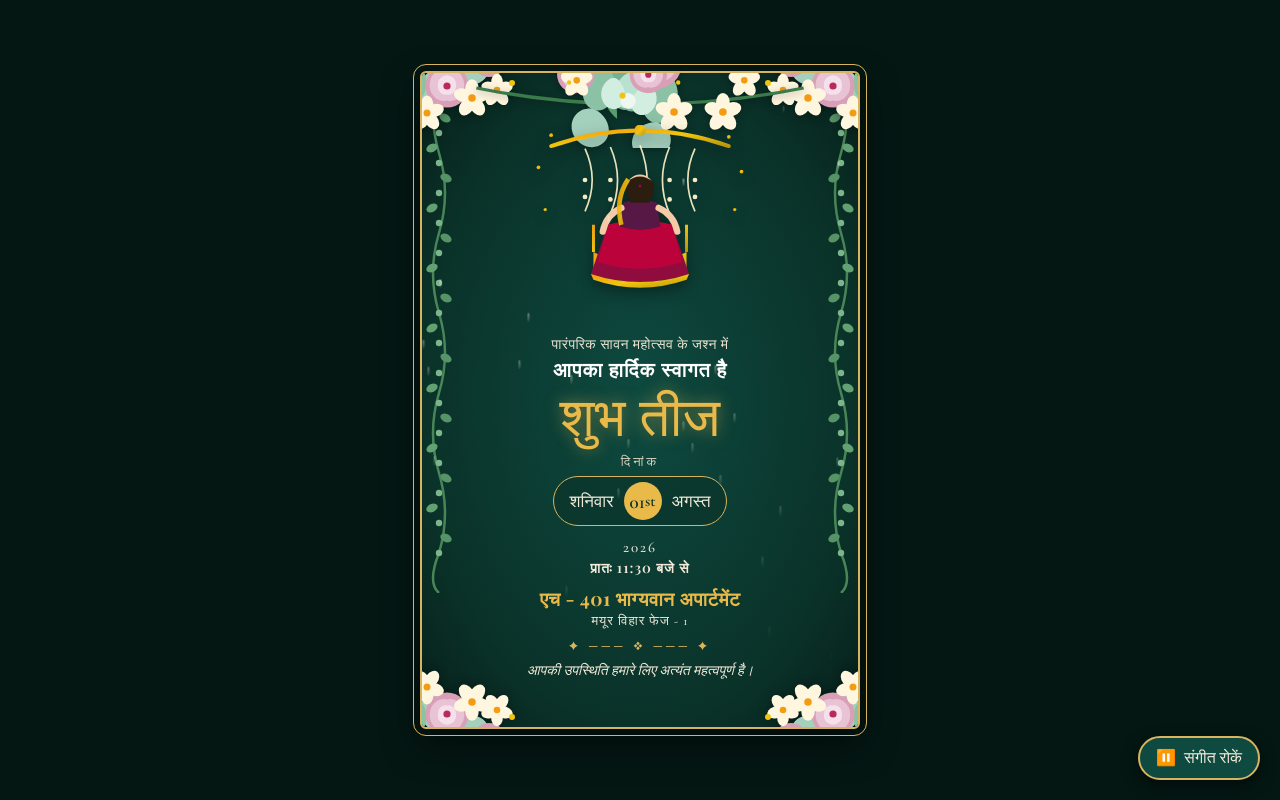
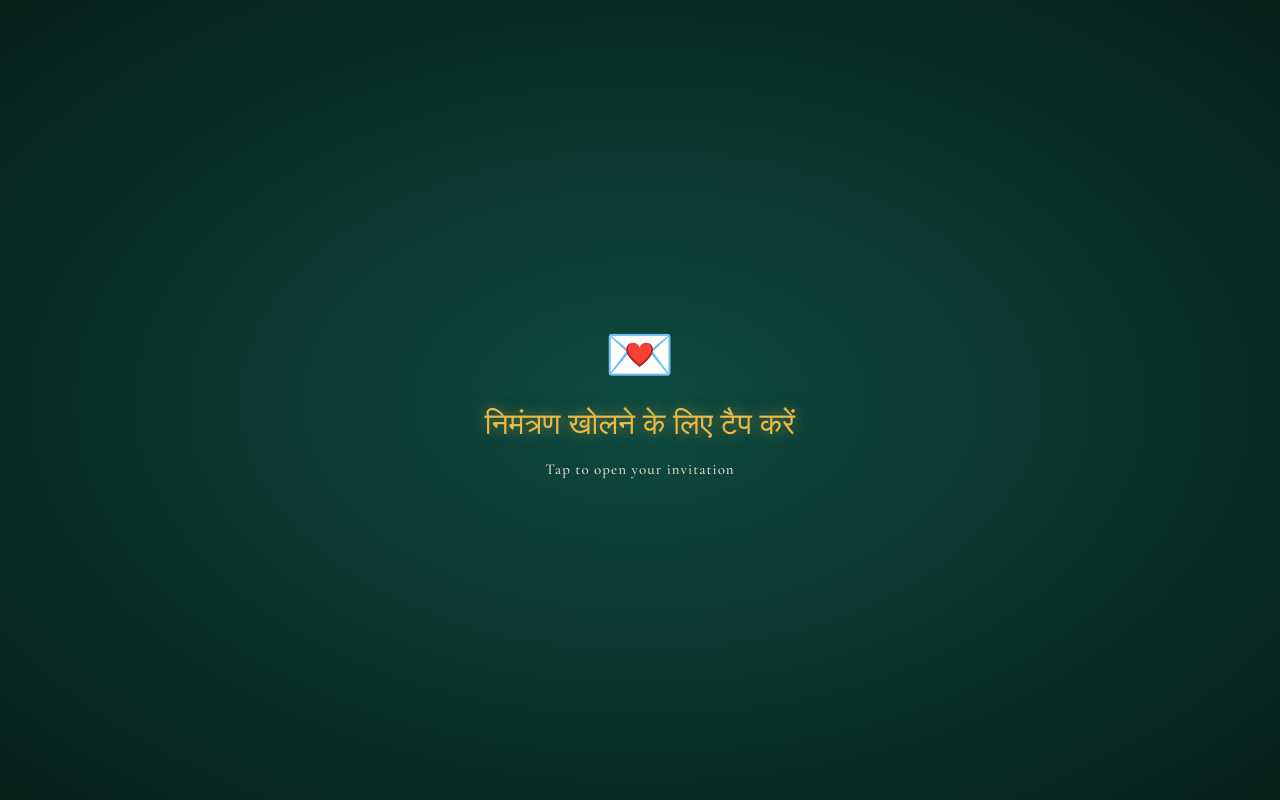
Before and after one commit to KANAV0GUPTA/invitation, a plain HTML site: page index.html in a window 1280 px wide. Drawn offline with nearby package versions, Linux system fonts and the light colour scheme; a web font is replaced by a local one.

Commit message:
Refactor HTML and CSS for invitation page

```diff
--- a/index.html
+++ b/index.html
@@ -1,3 +1,5 @@
+<!DOCTYPE html>
+<html lang="hi">
 <head>
 <meta charset="UTF-8">
 <meta name="viewport" content="width=device-width, initial-scale=1.0">
@@ -35,7 +37,6 @@
     box-shadow: 0 15px 35px rgba(0,0,0,0.5);
   }
 
-  /* Rain / Droplet Animation Container */
   .rain-container {
     position: absolute;
     top: 0;
@@ -58,37 +59,16 @@
   }
 
   @keyframes fall {
-    0% {
-      transform: translateY(-20px) scale(0.6);
-      opacity: 0;
-    }
-    20% {
-      opacity: 0.7;
-    }
-    100% {
-      transform: translateY(600px) scale(1);
-      opacity: 0;
-    }
+    0% { transform: translateY(-20px) scale(0.6); opacity: 0; }
+    20% { opacity: 0.7; }
+    100% { transform: translateY(600px) scale(1); opacity: 0; }
   }
 
-  .vine-side {
-    position: absolute;
-    top: 0;
-    bottom: 0;
-    width: 30px;
-    z-index: 1;
-    opacity: 0.9;
-  }
+  .vine-side { position: absolute; top: 0; bottom: 0; width: 30px; z-index: 1; opacity: 0.9; }
   .vine-left { left: 2px; }
   .vine-right { right: 2px; transform: scaleX(-1); }
 
-  .flower-corner {
-    position: absolute;
-    width: 210px;
-    height: 210px;
-    pointer-events: none;
-    z-index: 2;
-  }
+  .flower-corner { position: absolute; width: 210px; height: 210px; pointer-events: none; z-index: 2; }
   .flower-corner svg { width: 100%; height: 100%; filter: drop-shadow(0 2px 4px rgba(0,0,0,0.3)); }
   .top-left { top: -45px; left: -45px; }
   .top-right { top: -45px; right: -45px; transform: scaleX(-1); }
@@ -97,32 +77,10 @@
 
   .content { position: relative; z-index: 3; }
 
-  /* Top Border matching exact corner pattern/colors */
   .top-edge-floral {
-    position: absolute;
-    top: -45px;
-    left: 0;
-    right: 0;
-    height: 120px;
-    pointer-events: none;
-    z-index: 2;
+    position: absolute; top: -45px; left: 0; right: 0; height: 120px; pointer-events: none; z-index: 2;
   }
-  .top-edge-floral svg {
-    width: 100%;
-    height: 100%;
-    filter: drop-shadow(0 2px 4px rgba(0,0,0,0.3));
-  }
-
-  .song-banner {
-    font-family: 'Dancing Script', cursive;
-    font-size: 24px;
-    color: #f1c40f;
-    letter-spacing: 1px;
-    margin: 12px 0 10px;
-    text-shadow: 0 0 8px rgba(241,196,15,0.3);
-  }
-
-  .swing-wrap { margin: 10px auto 8px; width: 220px; filter: drop-shadow(0 5px 8px rgba(0,0,0,0.4)); }
+  .top-edge-floral svg { width: 100%; height: 100%; filter: drop-shadow(0 2px 4px rgba(0,0,0,0.3)); }
 
   .subtitle { font-size: 14px; letter-spacing: 0.5px; color: #eae2d0; margin: 2px 0 2px; }
 
@@ -135,6 +93,8 @@
     margin: 2px 0 10px;
     text-transform: uppercase;
   }
+
+  .swing-wrap { margin: 10px auto 8px; width: 220px; filter: drop-shadow(0 5px 8px rgba(0,0,0,0.4)); }
 
   .script-title {
     font-family: 'Dancing Script', cursive;
@@ -174,13 +134,7 @@
   }
 
   .year { font-size: 15px; letter-spacing: 2px; margin: 6px 0 2px; }
-  .time {
-    font-size: 14px;
-    letter-spacing: 1px;
-    margin-bottom: 8px;
-    font-family: 'Playfair Display', serif;
-    font-weight: 600;
-  }
+  .time { font-size: 14px; letter-spacing: 1px; margin-bottom: 8px; font-family: 'Playfair Display', serif; font-weight: 600; }
 
   .place-name {
     font-family: 'Playfair Display', serif;
@@ -192,18 +146,10 @@
   }
 
   .address { font-size: 13px; letter-spacing: 1px; color: #ece4d3; margin-bottom: 10px; }
-
   .divider { color: #d9b45f; font-size: 12px; letter-spacing: 4px; margin: 8px 0; }
-
   .footer-note { font-style: italic; font-size: 14px; color: #f3ead9; }
 
-  .editable { border-radius: 4px; cursor: text; }
-  .editable:hover, .editable:focus {
-    outline: 1px dashed #e9b949;
-    background: rgba(233,185,73,0.08);
-  }
-
-  /* Music Control Floating Button */
+  /* Music control */
   .music-control {
     position: fixed;
     bottom: 20px;
@@ -223,8 +169,47 @@
     gap: 8px;
     transition: background 0.3s;
   }
-  .music-control:hover {
-    background: #136355;
+  .music-control:hover { background: #136355; }
+
+  /* Tap-to-open overlay: this is what makes the music actually start
+     the moment the page loads on GitHub Pages / any real host, because
+     it plays on a genuine user click (browsers block silent autoplay). */
+  .open-overlay {
+    position: fixed;
+    inset: 0;
+    z-index: 200;
+    background: radial-gradient(ellipse at center, #0e4a40 0%, #061f19 100%);
+    display: flex;
+    flex-direction: column;
+    align-items: center;
+    justify-content: center;
+    gap: 18px;
+    cursor: pointer;
+    transition: opacity 0.6s ease;
+  }
+  .open-overlay.hidden {
+    opacity: 0;
+    pointer-events: none;
+  }
+  .open-overlay .envelope {
+    font-size: 54px;
+    animation: pulse 1.8s ease-in-out infinite;
+  }
+  .open-overlay .open-text {
+    font-family: 'Dancing Script', cursive;
+    font-size: 30px;
+    color: #e9b949;
+    text-shadow: 0 0 15px rgba(233,185,73,0.5);
+  }
+  .open-overlay .open-sub {
+    font-family: 'Cormorant Garamond', serif;
+    font-size: 15px;
+    color: #eae2d0;
+    letter-spacing: 1px;
+  }
+  @keyframes pulse {
+    0%, 100% { transform: scale(1); }
+    50% { transform: scale(1.12); }
   }
 
   @media print {
@@ -232,12 +217,21 @@
     .card { outline: none; box-shadow: none; }
     .rain-container { display: none; }
     .music-control { display: none; }
+    .open-overlay { display: none; }
   }
 </style>
 </head>
 <body>
 
-<!-- Background Audio Element with Autoplay -->
+<!-- Tap-to-open overlay: guests tap this once, which both plays the
+     music and reveals the card in the same click -->
+<div class="open-overlay" id="openOverlay">
+  <div class="envelope">💌</div>
+  <div class="open-text">निमंत्रण खोलने के लिए टैप करें</div>
+  <div class="open-sub">Tap to open your invitation</div>
+</div>
+
+<!-- Background Audio Element -->
 <audio id="bgMusic" loop>
   <source src="teej-song.mp3" type="audio/mpeg">
 </audio>
@@ -248,10 +242,8 @@
 
 <div class="card">
 
-  <!-- Dynamic Rain / Floral Droplets Container -->
   <div class="rain-container" id="rainContainer"></div>
 
-  <!-- side vines -->
   <div class="vine-side vine-left">
     <svg viewBox="0 0 30 520" xmlns="http://www.w3.org/2000/svg" preserveAspectRatio="none">
       <path d="M15,0 Q3,40 15,80 Q27,120 15,160 Q3,200 15,240 Q27,280 15,320 Q3,360 15,400 Q27,440 15,480 Q3,510 15,520" stroke="#4f8f5d" stroke-width="2.5" fill="none"/>
@@ -313,7 +305,6 @@
     </svg>
   </div>
 
-  <!-- Shared Floral Assets & Corner Definitions -->
   <svg width="0" height="0" style="position:absolute">
     <defs>
       <g id="succulent-rosette">
@@ -377,24 +368,14 @@
     </defs>
   </svg>
 
-  <div class="flower-corner top-left">
-    <svg viewBox="0 0 210 210" xmlns="http://www.w3.org/2000/svg"><use href="#corner-cluster"/></svg>
-  </div>
-  <div class="flower-corner top-right">
-    <svg viewBox="0 0 210 210" xmlns="http://www.w3.org/2000/svg"><use href="#corner-cluster"/></svg>
-  </div>
-  <div class="flower-corner bottom-left">
-    <svg viewBox="0 0 210 210" xmlns="http://www.w3.org/2000/svg"><use href="#corner-cluster"/></svg>
-  </div>
-  <div class="flower-corner bottom-right">
-    <svg viewBox="0 0 210 210" xmlns="http://www.w3.org/2000/svg"><use href="#corner-cluster"/></svg>
-  </div>
+  <div class="flower-corner top-left"><svg viewBox="0 0 210 210" xmlns="http://www.w3.org/2000/svg"><use href="#corner-cluster"/></svg></div>
+  <div class="flower-corner top-right"><svg viewBox="0 0 210 210" xmlns="http://www.w3.org/2000/svg"><use href="#corner-cluster"/></svg></div>
+  <div class="flower-corner bottom-left"><svg viewBox="0 0 210 210" xmlns="http://www.w3.org/2000/svg"><use href="#corner-cluster"/></svg></div>
+  <div class="flower-corner bottom-right"><svg viewBox="0 0 210 210" xmlns="http://www.w3.org/2000/svg"><use href="#corner-cluster"/></svg></div>
 
-  <!-- Top Edge Floral Garland built directly from corner flower elements -->
   <div class="top-edge-floral">
     <svg viewBox="0 0 380 110" xmlns="http://www.w3.org/2000/svg">
       <path d="M40,55 Q190,85 340,55" stroke="#3b7a4a" stroke-width="3" fill="none"/>
-      <!-- Mirrored and centered floral items matching the exact style of corners -->
       <use href="#leaf-spray" x="125" y="32" transform="scale(1.3)"/>
       <use href="#leaf-spray" x="225" y="32" transform="scale(-1.3, 1.3)"/>
       <use href="#succulent-rosette" x="135" y="22" transform="scale(1.4) rotate(12)"/>
@@ -418,7 +399,6 @@
 
   <div class="content">
 
-    <!-- Enhanced Golden Swing with Detailed Lady Artwork -->
     <div class="swing-wrap">
       <svg viewBox="0 0 260 240" xmlns="http://www.w3.org/2000/svg">
         <defs>
@@ -435,8 +415,6 @@
           <path d="M55,195 L205,195"/>
         </g>
         <circle cx="130" cy="6" r="6.5" fill="url(#goldGrad)"/>
-
-        <!-- Beaded Strings -->
         <g stroke="#fff5cc" stroke-width="2" fill="none" opacity="0.9">
           <path d="M65,28 Q82,65 65,102"/>
           <path d="M95,26 Q112,65 95,105"/>
@@ -451,12 +429,8 @@
           <circle cx="165" cy="65" r="2.8"/><circle cx="165" cy="88" r="2.8"/>
           <circle cx="195" cy="65" r="2.8"/><circle cx="195" cy="85" r="2.8"/>
         </g>
-
-        <!-- Swing Seat -->
         <path d="M75,150 Q130,180 185,150 L185,170 Q130,200 75,170 Z" fill="url(#goldGrad)"/>
         <path d="M75,150 L75,118 M185,150 L185,118" stroke="url(#goldGrad)" stroke-width="3.5"/>
-
-        <!-- Seated Lady in Traditional Attire -->
         <g>
           <path d="M92,118 Q130,108 168,118 L188,176 Q130,195 72,176 Z" fill="#900c3f"/>
           <path d="M92,118 Q130,108 168,118 L180,162 Q130,178 80,162 Z" fill="#c70039" opacity="0.8"/>
@@ -469,7 +443,6 @@
           <path d="M116,64 Q100,88 108,118" stroke="url(#goldGrad)" stroke-width="5.5" fill="none" opacity="0.9"/>
           <circle cx="130" cy="72" r="1.8" fill="#900c3f"/>
         </g>
-
         <g fill="url(#goldGrad)">
           <circle cx="25" cy="12" r="2.2"/><circle cx="235" cy="14" r="2.2"/>
           <circle cx="10" cy="50" r="2.2"/><circle cx="250" cy="55" r="2.2"/>
@@ -486,16 +459,16 @@
     <div class="on-label">दिनांक</div>
 
     <div class="date-pill">
-<span class="editable" contenteditable="true">शनिवार</span>
-<span class="day-badge editable" contenteditable="true">01<sup>st</sup></span>
-<span class="editable" contenteditable="true">अगस्त</span>
+      <span>शनिवार</span>
+      <span class="day-badge">01<sup>st</sup></span>
+      <span>अगस्त</span>
     </div>
 
-<div class="year editable" contenteditable="true">2026</div>
-<div class="time editable" contenteditable="true">प्रातः 11:30 बजे से</div>
+    <div class="year">2026</div>
+    <div class="time">प्रातः 11:30 बजे से</div>
 
-<div class="place-name editable" contenteditable="true">एच - 401 भाग्यवान अपार्टमेंट</div>
-<div class="address editable" contenteditable="true">मयूर विहार फेज - 1</div>
+    <div class="place-name">एच - 401 भाग्यवान अपार्टमेंट</div>
+    <div class="address">मयूर विहार फेज - 1</div>
 
     <div class="divider">✦ ─── ❖ ─── ✦</div>
 
@@ -504,49 +477,43 @@
   </div>
 </div>
 
-
 <script>
-  // Script to generate cascading floral raindrops / droplets dynamically
+  // Floral raindrops
   const rainContainer = document.getElementById('rainContainer');
   const dropletCount = 25;
-
   for (let i = 0; i < dropletCount; i++) {
     const droplet = document.createElement('div');
     droplet.classList.add('droplet');
-
     const leftPos = Math.random() * 100;
     const animDuration = 3 + Math.random() * 4;
     const animDelay = Math.random() * 5;
     const scaleVal = 0.5 + Math.random() * 0.8;
-
     droplet.style.left = `${leftPos}%`;
     droplet.style.animationDuration = `${animDuration}s`;
     droplet.style.animationDelay = `${animDelay}s`;
     droplet.style.transform = `scale(${scaleVal})`;
-
     rainContainer.appendChild(droplet);
   }
 
-  // Audio Play/Pause Control Script & Autoplay Handling
+  // Audio control
   const bgMusic = document.getElementById('bgMusic');
   const musicToggleBtn = document.getElementById('musicToggleBtn');
   const btnText = document.getElementById('btnText');
-  let isPlaying = true; // Assume playing since autoplay is requested
+  const openOverlay = document.getElementById('openOverlay');
+  let isPlaying = false;
 
-  // Attempt to play automatically on load
-  window.addEventListener('DOMContentLoaded', () => {
+  function playMusic() {
     bgMusic.play().then(() => {
       isPlaying = true;
       btnText.textContent = "संगीत रोकें";
       musicToggleBtn.querySelector('span:first-child').textContent = "⏸️";
     }).catch(error => {
-      // Browsers block autoplay until user interaction occurs
-      console.log("Autoplay blocked by browser policy. Waiting for user interaction.");
+      console.log("Audio playback error: ", error);
       isPlaying = false;
       btnText.textContent = "संगीत चलाएं";
       musicToggleBtn.querySelector('span:first-child').textContent = "🎵";
     });
-  });
+  }
 
   function toggleMusic() {
     if (isPlaying) {
@@ -555,15 +522,17 @@
       musicToggleBtn.querySelector('span:first-child').textContent = "🎵";
       isPlaying = false;
     } else {
-      bgMusic.play().then(() => {
-        btnText.textContent = "संगीत रोकें";
-        musicToggleBtn.querySelector('span:first-child').textContent = "⏸️";
-        isPlaying = true;
-      }).catch(error => {
-        console.log("Audio playback error: ", error);
-      });
+      playMusic();
     }
   }
+
+  // The tap on the overlay is a genuine user gesture, so the browser
+  // will allow audio to start here even though it wouldn't on page load.
+  openOverlay.addEventListener('click', () => {
+    playMusic();
+    openOverlay.classList.add('hidden');
+    setTimeout(() => openOverlay.remove(), 700);
+  });
 </script>
 
 </body>
```
Lines whose indentation alone changed are shown as unchanged.
